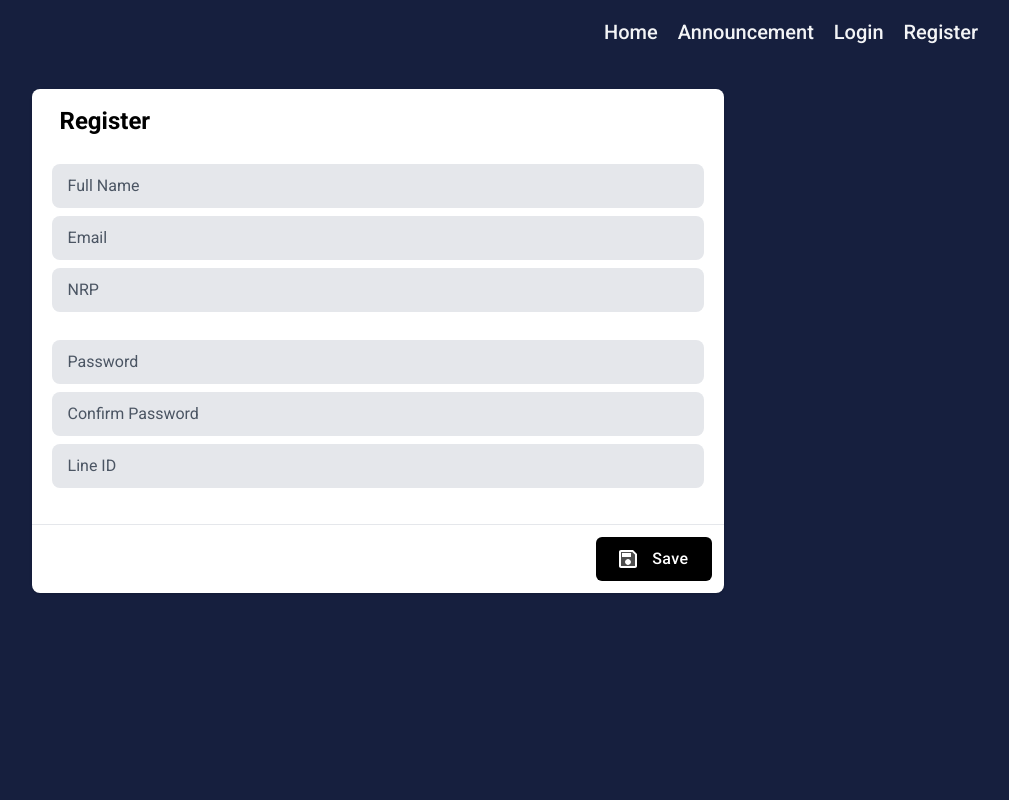
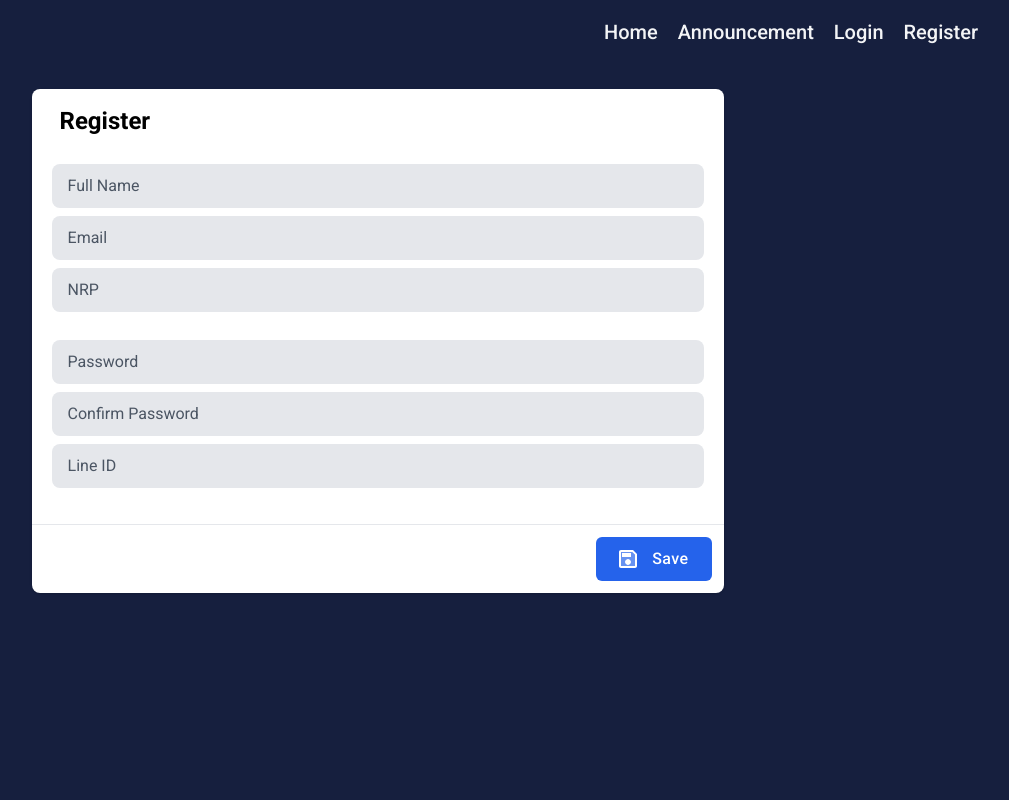
Before and after one commit to mikhaelc09/Penyisihan-TCC, a PHP site: page /pages/register.php in a window 1280 px wide. Shown: the whole page, without its empty margins (262-1271 px from the left). Run offline with PHP 8.4, Linux system fonts and the light colour scheme; data that the repository does not hold is empty; style sheets or scripts are compiled from the project's sources.

Commit message:
change color for button in register.php

```diff
--- a/pages/register.php
+++ b/pages/register.php
@@ -81,7 +81,7 @@ if (isset($_POST['register'])) {
                         <hr class="mt-4">
                         <div class="flex flex-row-reverse p-3">
                             <div class="flex-initial pl-3">
-                                <button type="submit" name="register" value="1" class="flex items-center px-5 py-2.5 font-medium tracking-wide text-white capitalize   bg-black rounded-md hover:bg-gray-800  focus:outline-none focus:bg-gray-900  transition duration-300 transform active:scale-95 ease-in-out">
+                                <button type="submit" name="register" value="1" class="flex items-center px-5 py-2.5 font-medium tracking-wide text-white capitalize   bg-blue-600 rounded-md hover:bg-gray-800  focus:outline-none focus:bg-gray-900  transition duration-300 transform active:scale-95 ease-in-out">
                                     <svg xmlns="http://www.w3.org/2000/svg" height="24px" viewBox="0 0 24 24" width="24px" fill="#FFFFFF">
                                         <path d="M0 0h24v24H0V0z" fill="none"></path>
                                         <path d="M5 5v14h14V7.83L16.17 5H5zm7 13c-1.66 0-3-1.34-3-3s1.34-3 3-3 3 1.34 3 3-1.34 3-3 3zm3-8H6V6h9v4z" opacity=".3"></path>
```
